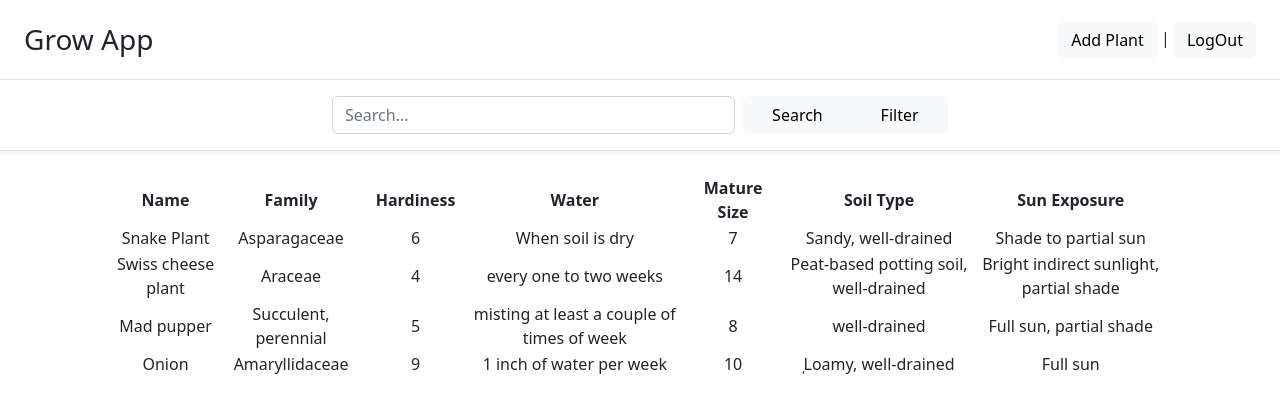
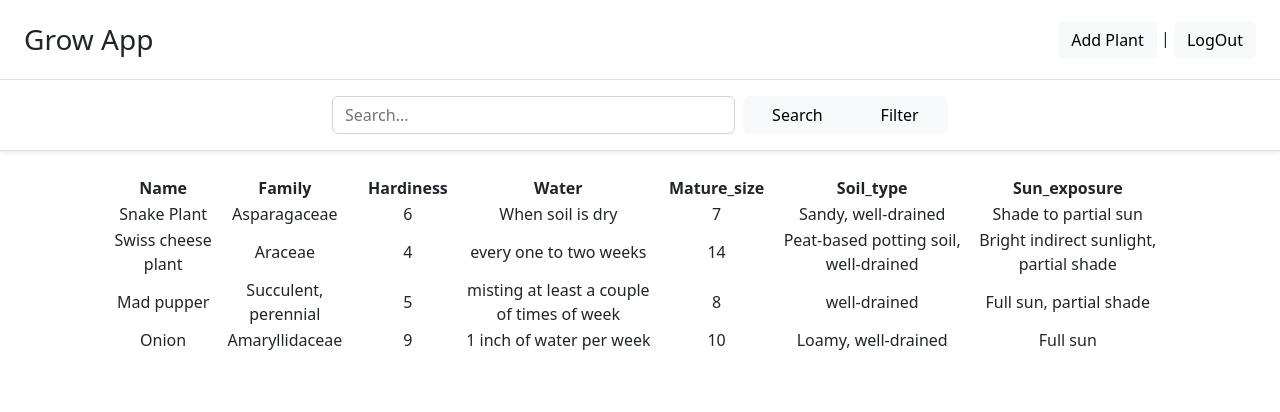
Before and after one commit to Shawn8z/React-plant-app, a React (Create React App) app: page / in a window 1280 px wide. Shown: the top 412 px of the page. Built offline with nearby package versions, Linux system fonts and the light colour scheme.

Commit message:
search all function done

```diff
--- a/src/Components/bodys/mytable.js
+++ b/src/Components/bodys/mytable.js
@@ -4,8 +4,8 @@ import { Plants } from "../../plants";
 
 function MyTable() {
 
-    const columns = ["Name", "Family", "Hardiness", "Water", "Mature Size", "Soil Type", "Sun Exposure"];
-
+    const allKeys = Object.keys(Plants[0]).slice(1);
+    const columns = allKeys.map((item) => item[0].toUpperCase() + item.slice(1));
 
     const dataObjs = [...Plants];
 
@@ -34,9 +34,7 @@ function MyTable() {
 
                                 </tr>
                             )
-
-                            )
-                        }
+                        )}
                     </tbody>
                 </table>
             </Row>
--- a/src/Components/searchAndFilter/searchAndFilter.js
+++ b/src/Components/searchAndFilter/searchAndFilter.js
@@ -26,14 +26,21 @@ function CustomToggle({ children, eventKey }) {
 
 
 function SearchAndFilter() {
+    // put all the column names into an array
+    const allKeys = Object.keys(Plants[0]).slice(1);
+    const columnNames = allKeys.map((item) => item[0].toUpperCase() + item.slice(1));
 
-    const allKeys = Object.keys(Plants[0]);
+    // query holds the input value of the search input box
+    const [query, setQuery] = useState("");
 
-    const [query, setQuery] = useState("");
     const [checkedState, setCheckedState] = useState(
+        // create an array with the same lenth as number of columns on the individual plant object, but filled with boolean value
         allKeys.map(item => item = false)
     );
+    //queryKeys is an array of column names that are put together based on the checkbox input
     const [queryKeys, setQueryKeys] = useState("empty");
+
+    //filteredObj holds the searched results base on the filters
     const [filteredObjs, setFilteredObjs] = useState([]);
 
 
@@ -41,15 +48,18 @@ function SearchAndFilter() {
         setQuery(event.target.value);
     }
 
+
     const handleCheckBoxChange = (event) => {
         const target = event.target;
         const value = target.checked;
         const index = target.value;
 
+        // change the value with the according index on the checkedState array,  with the updated checkbox state
         let tempStateArr = checkedState;
-        tempStateArr[index] =value;
+        tempStateArr[index] = value;
         setCheckedState(tempStateArr);
 
+        // on checking a checkbox, recreate a new keys array and update querykeys
         let tempKeyArr = [];
         checkedState.forEach((bool, index) => {
             if (bool) {
@@ -60,8 +70,14 @@ function SearchAndFilter() {
     }
 
     const search = (dataObj) => {
-        return dataObj.filter((item) =>
-            queryKeys.some((key) => item[key].toLowerCase().includes(query)
+        return dataObj.filter((itemObj) =>
+            queryKeys.some((key) => itemObj[key].toLowerCase().includes(query)
+        ))
+    }
+
+    const searchAll = (dataObj) => {
+        return dataObj.filter((itemObj) =>
+            allKeys.slice(1).some((key) => itemObj[key].toLowerCase().includes(query)
         ))
     }
 
@@ -75,9 +91,14 @@ function SearchAndFilter() {
             event.preventDefault();
         } else {
             console.log("not filtered");
+            let resultList = searchAll(Plants);
+            setFilteredObjs(resultList);
             event.preventDefault();
         }
     }
+
+
+
 
     return (
         <div className="search-bar d-flex flex-row p-3 mb-4 px-md-4 bg-white border-bottom shadow-sm">
@@ -101,12 +122,7 @@ function SearchAndFilter() {
 
                         <Accordion.Collapse eventKey="1">
                             <div className="d-flex flex-row justify-content-center mx-auto mt-3">
-                                {[
-                                    "Name",
-                                    "Family",
-                                    "Hardiness",
-                                    "Water"
-                                ].map( (item, index) => (
+                                {columnNames.slice(0, 4).map((item, index) => (
                                     <div key={`${item} checkbox`}>
                                         <Form.Check
                                             inline
@@ -122,11 +138,7 @@ function SearchAndFilter() {
                         </Accordion.Collapse>
                         <Accordion.Collapse eventKey="1">
                             <div className="d-flex flex-row justify-content-center mx-auto mt-3">
-                                {[
-                                    "Mature Size",
-                                    "Soil Type",
-                                    "Sun Exposure",
-                                ].map( (item, index) => (
+                                {columnNames.slice(4).map( (item, index) => (
                                     <div key={`${item} checkbox`}>
                                         <Form.Check
                                             inline
--- a/src/plants.js
+++ b/src/plants.js
@@ -36,6 +36,6 @@ export const Plants = [
         "hardiness":9,
         "water":"1 inch of water per week",
         "mature_size":10,
-        "soil_type":"̦Loamy, well-drained",
+        "soil_type":"Loamy, well-drained",
         "sun_exposure":"Full sun"
     }]
```
